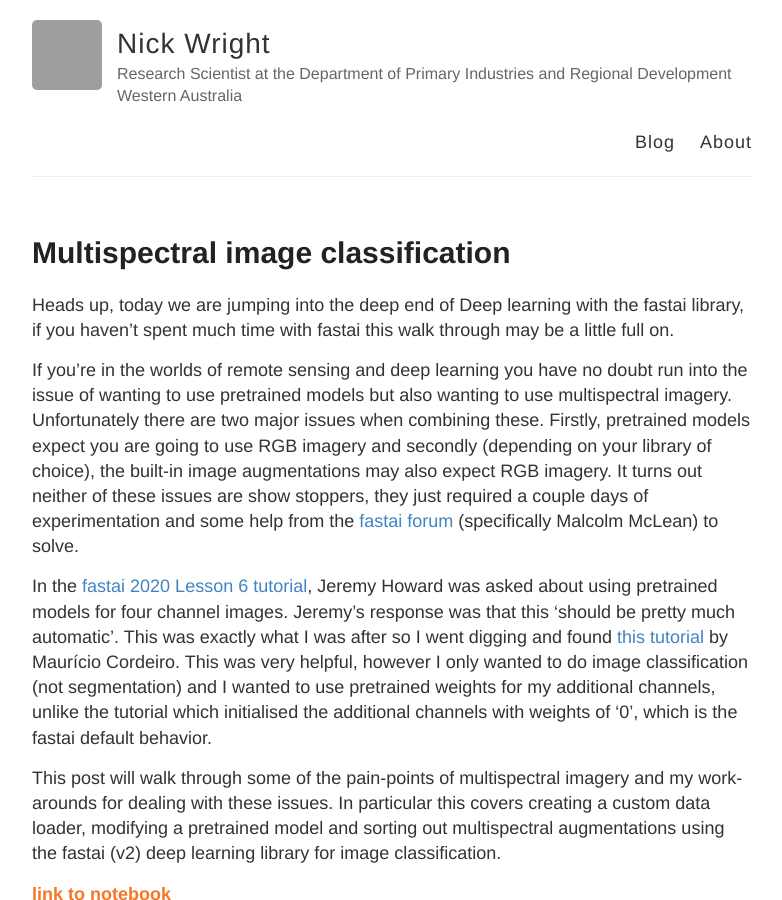
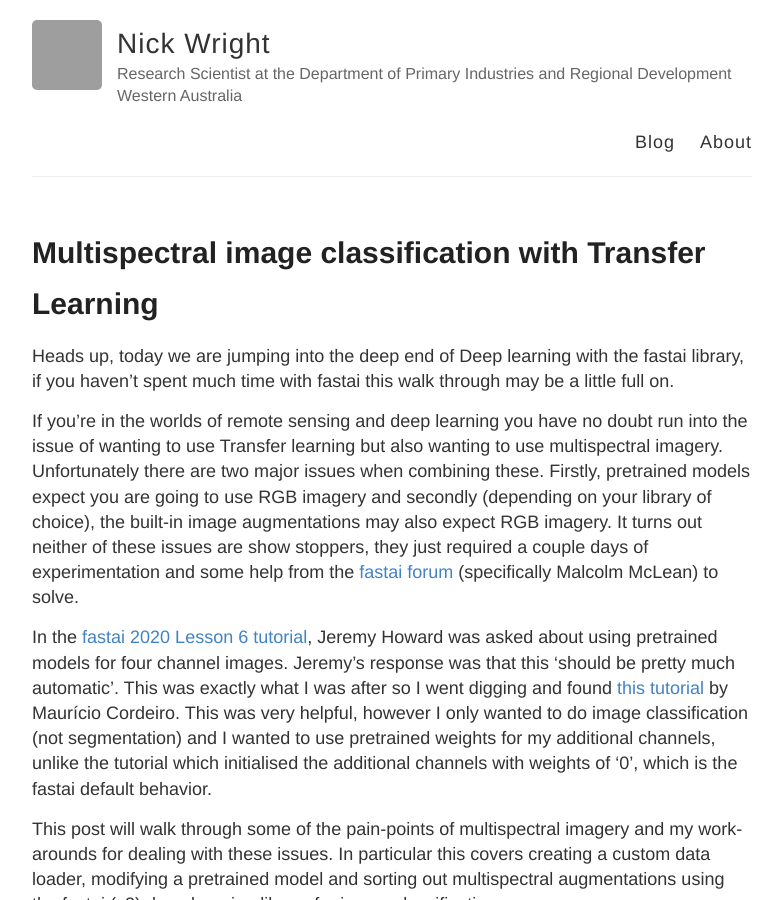
Before and after one commit to DPIRD-DMA/blog, a Jekyll site: the page built from docs/_posts/2021-01-29-Multispectral-image-classification-Transfer-Learning.md, in a window 1280 px wide and 900 px high. Shown: the whole window, without its empty margins (248-1030 px from the left). Built offline with Jekyll 4.4.1, drawn with Linux system fonts in a browser that asks for light colours; grey boxes are pictures that could not be loaded.

Commit message:
name changes

```diff
--- a/docs/_posts/2021-01-29-Multispectral-image-classification.md
+++ b/docs/_posts/2021-01-29-Multispectral-image-classification-Transfer-Learning.md
@@ -1,10 +1,10 @@
 ---
 layout: post
-title: Multispectral image classification
+title: Multispectral image classification with Transfer Learning
 ---
 Heads up, today we are jumping into the deep end of Deep learning with the fastai library, if you haven't spent much time with fastai this walk through may be a little full on.
 
-If you're in the worlds of remote sensing and deep learning you have no doubt run into the issue of wanting to use pretrained models but also wanting to use multispectral imagery. Unfortunately there are two major issues when combining these. Firstly, pretrained models expect you are going to use RGB imagery and secondly (depending on your library of choice), the built-in image augmentations may also expect RGB imagery. It turns out neither of these issues are show stoppers, they just required a couple days of experimentation and some help from the <a href="https://forums.fast.ai/">fastai forum</a> (specifically Malcolm McLean) to solve.
+If you're in the worlds of remote sensing and deep learning you have no doubt run into the issue of wanting to use Transfer learning but also wanting to use multispectral imagery. Unfortunately there are two major issues when combining these. Firstly, pretrained models expect you are going to use RGB imagery and secondly (depending on your library of choice), the built-in image augmentations may also expect RGB imagery. It turns out neither of these issues are show stoppers, they just required a couple days of experimentation and some help from the <a href="https://forums.fast.ai/">fastai forum</a> (specifically Malcolm McLean) to solve.
 
 In the <a href="https://youtu.be/cX30jxMNBUw?t=5065">fastai 2020 Lesson 6 tutorial</a>, Jeremy Howard was asked about using pretrained models for four channel images. Jeremy’s response was that this ‘should be pretty much automatic’. This was exactly what I was after so I went digging and found <a href="https://towardsdatascience.com/how-to-implement-augmentations-for-multispectral-satellite-images-segmentation-using-fastai-v2-and-ea3965736d1">this tutorial</a> by Maurício Cordeiro. This was very helpful, however I only wanted to do image classification (not segmentation) and I wanted to use pretrained weights for my additional channels, unlike the tutorial which initialised the additional channels with weights of ‘0’, which is the fastai default behavior.
 
```
Also changed, not shown: 2 other files.
